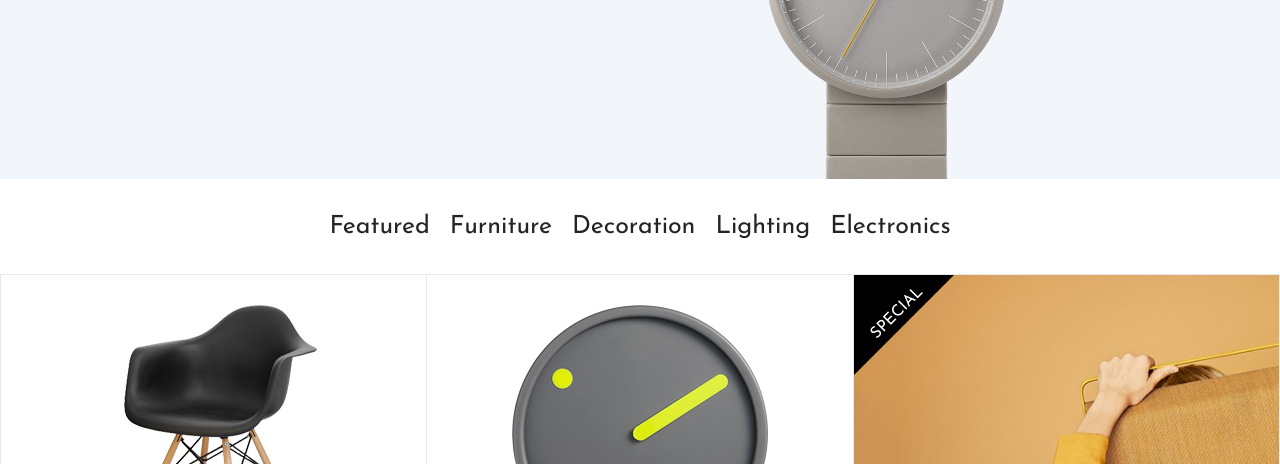
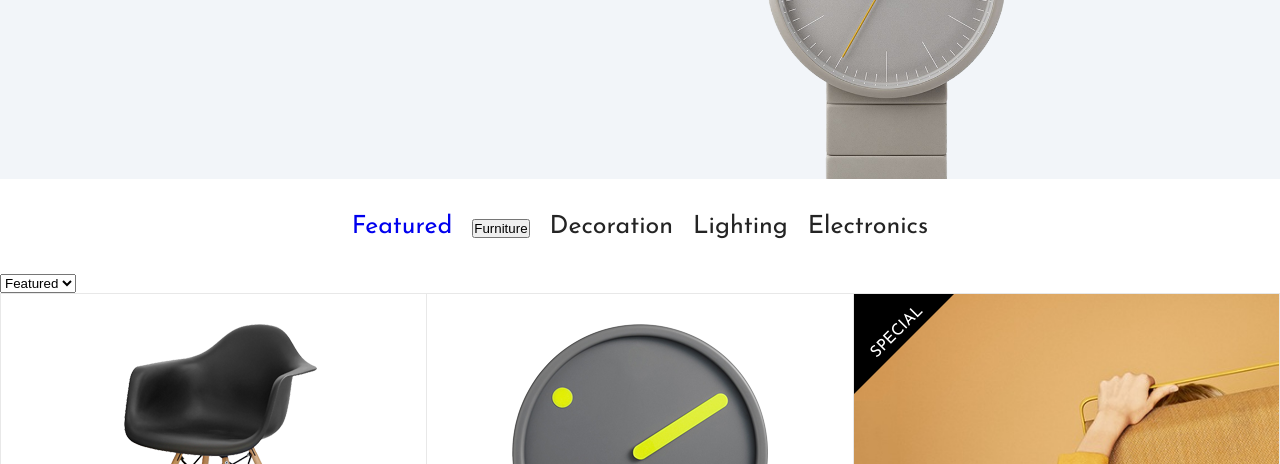
Before and after one commit to Dzvonkevich/portfolio-item-3, a plain HTML site: page index.html in a window 1280 px wide. Shown: the part 336-800 px from the top of the page. Drawn offline with nearby package versions, Linux system fonts and the light colour scheme.

Commit message:
Update index.html

```diff
--- a/index.html
+++ b/index.html
@@ -8,7 +8,7 @@
 	<link rel="stylesheet" type="text/css" href="styles/aos.css"/>
 	<link href="http://maxcdn.bootstrapcdn.com/font-awesome/4.1.0/css/font-awesome.min.css" rel="stylesheet">
 	<link href='https://fonts.googleapis.com/css?family=Josefin+Sans:400,600,700' rel='stylesheet' type='text/css'>
-	<script   src="https://code.jquery.com/jquery-2.2.0.js"   integrity="sha256-oYqpLeqZe9cetUDV+TFiBZHp3uJ+X4F5eLs4W6uSTSE="   crossorigin="anonymous"></script>
+	<!-- все скрипты подключаем в футере --> <script   src="https://code.jquery.com/jquery-2.2.0.js"   integrity="sha256-oYqpLeqZe9cetUDV+TFiBZHp3uJ+X4F5eLs4W6uSTSE="   crossorigin="anonymous"></script>
 	<meta name="viewport" content="width=device-width, initial-scale=1">
 </head>
 <body>
@@ -18,7 +18,7 @@
 			<form>
 				<input type="search" name="s" placeholder="search">
 			</form>
-			<img class="c-menu__close close-icon" src="images/close-icon.png">
+			<img class="c-menu__close close-icon" src="images/close-icon.png"> <!-- это нужно обернуть в анкор или кнопку -->
 		</div>
 		<ul class="c-menu__items">
 			<li class="c-menu__item"><a href="#" class="c-menu__link">Furniture</a></li>
@@ -47,7 +47,7 @@
 							<div class="slider-item-info">
 								<h2 class="slider-item-title">Sammen Armchair</h2>
 								<span class="slider-item-price">$399</span>
-								<span class="slider-item-buy">Buy Now</span>
+								<span class="slider-item-buy">Buy Now</span> <!-- это или внопка или анкор но не спан	-->
 							</div>
 							<div class="slider-item-img-block">
 								<img class="slider-item-img" src="images/product_1.png">
@@ -87,11 +87,14 @@
 				<div class="categories">
 					<div class="categories-full">
 						<ul class="cat-full-list">
-							<li class="cat-full-list-item">Featured</li>
-							<li class="cat-full-list-item">Furniture</li>
+							<li class="cat-full-list-item"><a href="#">Featured</a></li>
+							<!--или-->
+							<li class="cat-full-list-item"><button>Furniture</button></li>
+							<!--но не -->
 							<li class="cat-full-list-item">Decoration</li>
 							<li class="cat-full-list-item">Lighting</li>
 							<li class="cat-full-list-item">Electronics</li>
+
 						</ul>
 					</div>
 					<div class="categories-short">
@@ -109,7 +112,14 @@
 					        </ul>
 					    </dd>
 						</dl>
-					</div>
+					</div><!--зачем писать столько кода если можно сделать выпадающий селект-->
+					<form>
+						<select name="">
+							<option value="Featured">Featured</option>
+							<option value="Featured">Featured</option>
+							<option value="Featured">Featured</option>
+						</select>
+					</form>
 				</div>
 				<div class="grid-list row">
 					<div data-aos="fade-down" class="grid-item col-xs-12 col-sm-6 col-lg-4">
```
